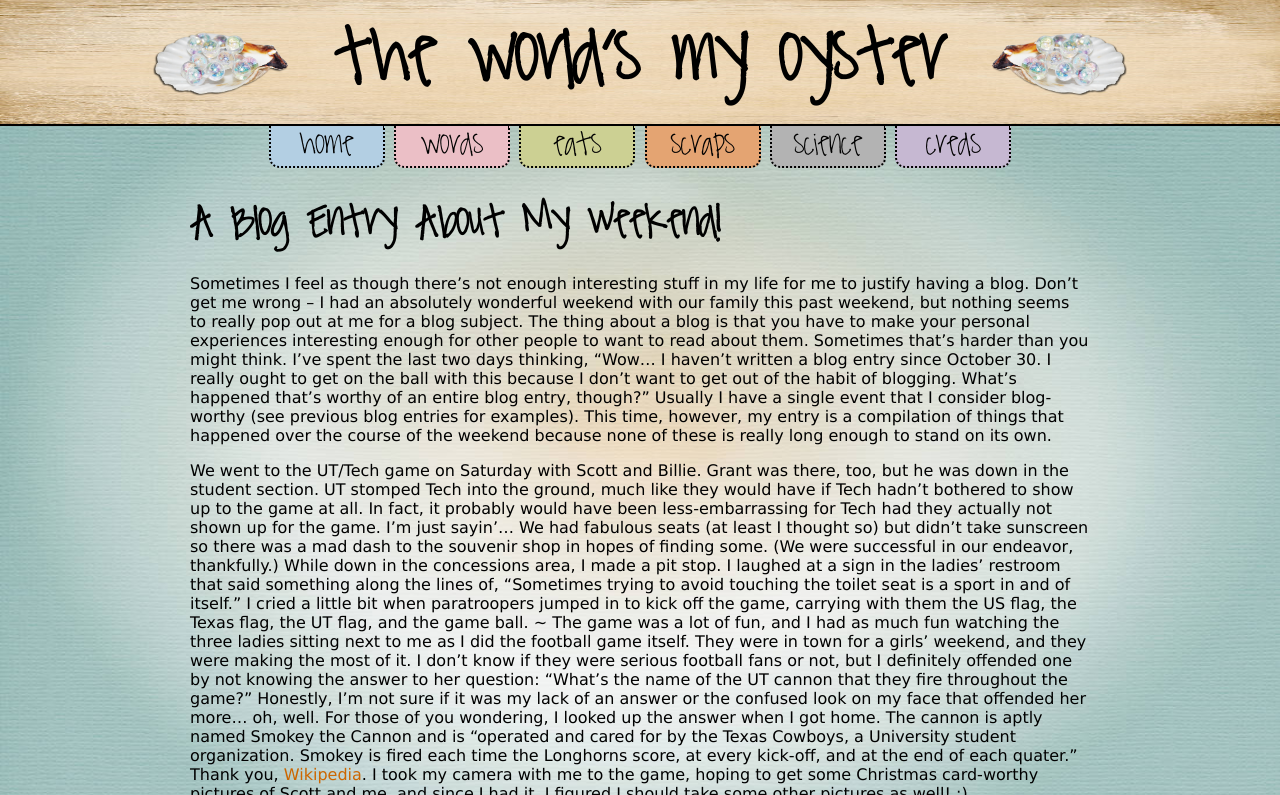
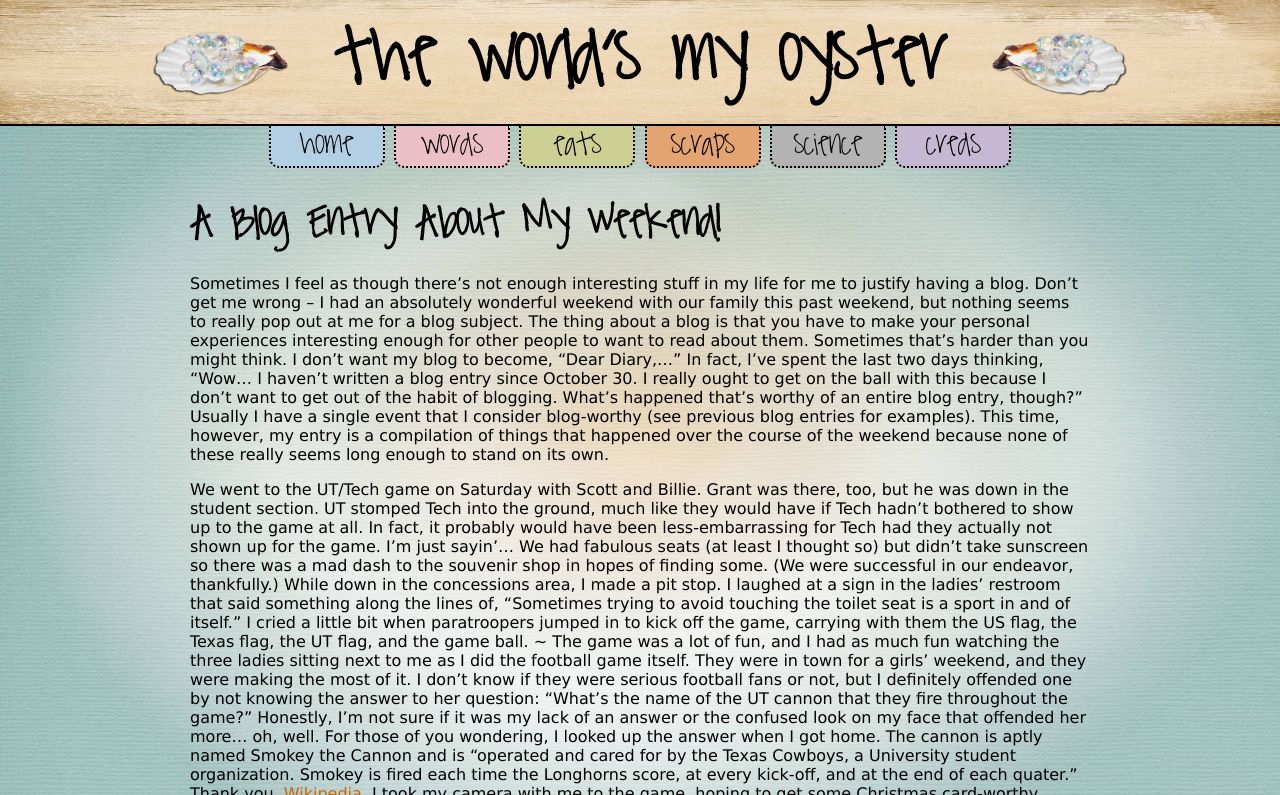
Before and after one commit to kpetersen/kpetersen.github.io, a Jekyll site: the page built from words/_posts/2011-11-8-weekend.markdown, in a window 1280 px wide and 900 px high, cut to the strip 0-795 px from the top of the window. Built offline with Jekyll 4.4.1, drawn with Linux system fonts in a browser that asks for light colours; comment, search, counter and statistics services are not loaded.

Commit message:
added a bit to the intro

```diff
--- a/words/_posts/2011-11-8-weekend.markdown
+++ b/words/_posts/2011-11-8-weekend.markdown
@@ -7,10 +7,10 @@ A Blog Entry About My Weekend!
 ===================
 
 Sometimes I feel as though there's not enough interesting stuff in my life for me to justify having a blog. Don't get me wrong -- I had an absolutely wonderful weekend with our family this past weekend, but nothing seems to really
-pop out at me for a blog subject. The thing about a blog is that you have to make your personal experiences interesting enough for other people to want to read about them. Sometimes that's harder than you might think. I've spent
+pop out at me for a blog subject. The thing about a blog is that you have to make your personal experiences interesting enough for other people to want to read about them. Sometimes that's harder than you might think. I don't want my blog to become, "Dear Diary,..." In fact, I've spent
 the last two days thinking, "Wow... I haven't written a blog entry since October 30. I really ought to get on the ball with this because I don't want to get out of the habit of blogging. What's happened that's worthy of an entire
 blog entry, though?" Usually I have a single event that I consider blog-worthy (see previous blog entries for examples). This time, however, my entry is a compilation of things that happened over the course of the weekend because
-none of these is really long enough to stand on its own.
+none of these really seems long enough to stand on its own.
 
 We went to the UT/Tech game on Saturday with Scott and Billie. Grant was there, too, but he was down in the student section. UT stomped Tech into the ground, much like they would have if Tech hadn't bothered to show up to the
 game at all. In fact, it probably would have been less-embarrassing for Tech had they actually not shown up for the game. I'm just sayin'... We had fabulous seats (at least I thought so) but didn't take sunscreen so there was a mad
```
